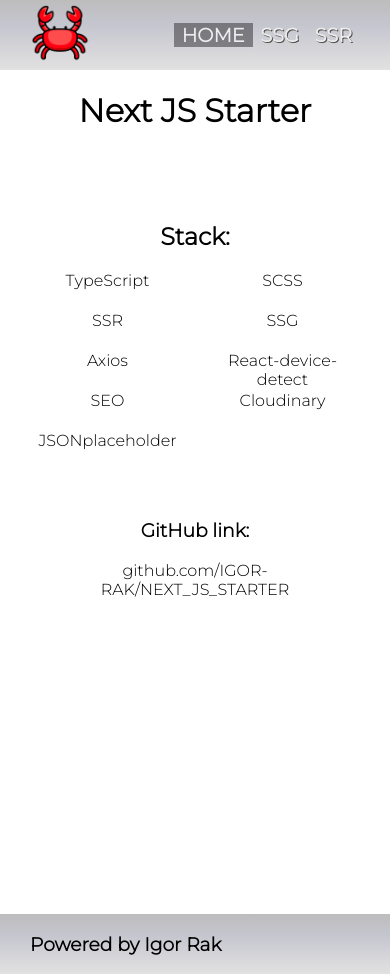
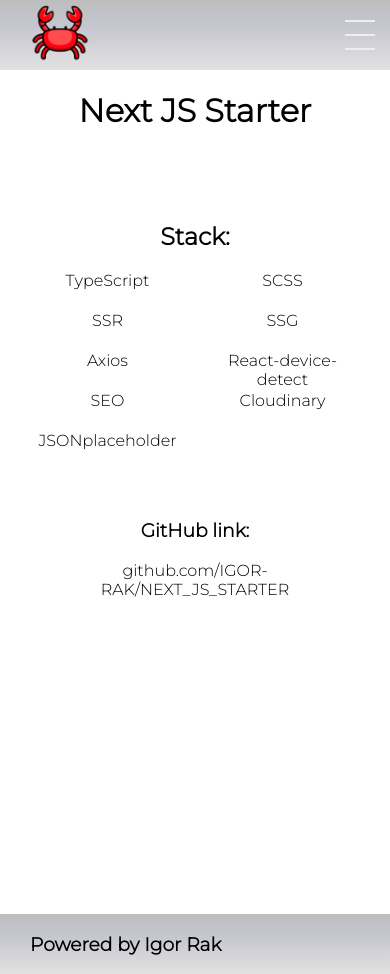
Before and after one commit to IGOR-RAK/NEXT_JS_STARTER, a Next.js app: page / in a window 390 px wide. Built offline with nearby package versions, Linux system fonts and the light colour scheme.

Commit message:
burger btn added

```diff
--- a/components/Header.tsx
+++ b/components/Header.tsx
@@ -16,7 +16,7 @@ const Header:FC=() => {
                 </a>
             </Link>
 
-
+            <div className="burger-btn"><span></span></div>
             <Navbar/>
 
         </div>
--- a/styles/Header.scss
+++ b/styles/Header.scss
@@ -18,4 +18,63 @@
 		justify-content: space-between;
 		min-height: $header-height;
 	}
+
+	.burger-btn{
+		display: none;
+	}
+
+	@media (max-width: 767px) {
+		.burger-btn{
+			--btn-primary: #eaf0eb;
+			--btn-size:30px;
+		  }
+
+		  .burger-btn{
+			display: block;
+			width: var(--btn-size);
+			height: var(--btn-size);
+			margin-left: 20px;
+			position: relative;
+			cursor: pointer;
+			padding: 5px;
+		  }
+
+		  .burger-btn:before,.burger-btn:after,.burger-btn span{
+			position: absolute;
+			width: var(--btn-size);
+			background-color: var(--btn-primary);
+			height: 2px;
+			transition: all 0.3s ease 0s;
+		  }
+
+		  .burger-btn:before{
+			content: "";
+			top:0;
+		  }
+		  .burger-btn:after{
+			content: "";
+			bottom: 0;
+		  }
+		  .burger-btn span{
+			top:50%;
+			transform: scale(1) translate(0px, -50%);
+		  }
+
+
+		  .burger-btn.active:before,.burger-btn.active:after,.burger-btn.active span{
+			  background-color: var(--btn-primary);
+		  }
+
+		  .burger-btn.active:before{
+			  top: 50%;
+				  transform: rotate(-45deg) translate(0px, -50%);
+		  }
+		  .burger-btn.active:after{
+			  bottom: 50%;
+				  transform: rotate(45deg) translate(0px, 50%);
+		  }
+		  .burger-btn.active span{
+			transform: scale(0) translate(0px, -50%);
+		  }
+	}
 }
--- a/styles/Home.scss
+++ b/styles/Home.scss
@@ -17,6 +17,12 @@
 
 }
 
+.item{
+  margin: 0;
+  justify-self: center;
+
+}
+
 @media (max-width: 767px) {
     .items {
     grid-template-columns: repeat(3, 1fr);
@@ -24,23 +30,17 @@
   }
 }
 
-@media (max-width: 500px) {
+@media (max-width: 480px) {
     .items {
     grid-template-columns: repeat(2, 1fr);
     grid-auto-rows: 20px;
   }
 }
 
-@media (max-width: 350px) {
+@media (max-width: 320px) {
     .items {
     grid-template-columns: 1fr;
     grid-auto-rows: 12px;
     font-size: 0.9rem;
   }
 }
-
-.item{
-    margin: 0;
-    justify-self: center;
-
-}
--- a/styles/Navbar.scss
+++ b/styles/Navbar.scss
@@ -49,35 +49,8 @@
 
   }
 
-  .menu__icon {
-		z-index: 5;
-		display: block;
-		position: relative;
-		width: 30px;
-		height: 18px;
-		cursor: pointer;
-	}
-	.menu__icon span,
-	.menu__icon::before,
-	.menu__icon::after {
-		left: 0;
-		position: absolute;
-		height: 10%;
-		width: 100%;
-		transition: all 0.3s ease 0s;
-		background-color: #fff;
-	}
-	.menu__icon::before,
-	.menu__icon::after {
-		content: "";
-	}
-	.menu__icon::before {
-		top: 0;
-	}
-	.menu__icon::after {
-		bottom: 0;
-	}
-	.menu__icon span {
-		top: 50%;
-		transform: scale(1) translate(0px, -50%);
-	}
+  @media (max-width: 767px) {
+      .nav{
+        display: none;
+      }
+  }
```
